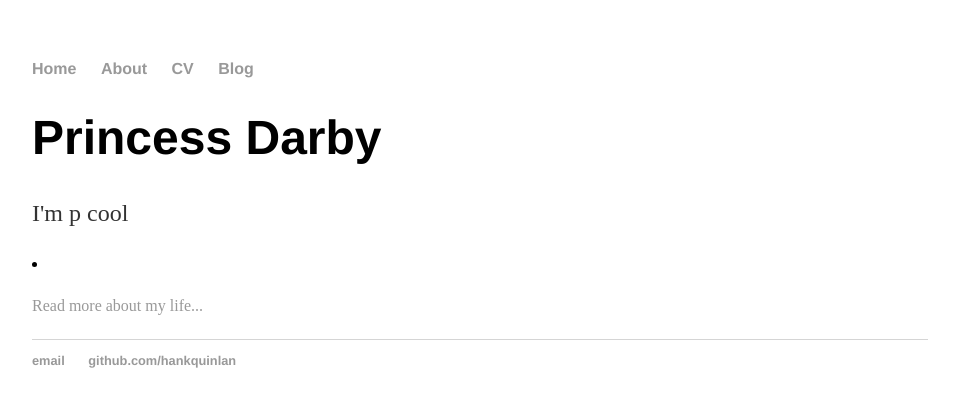
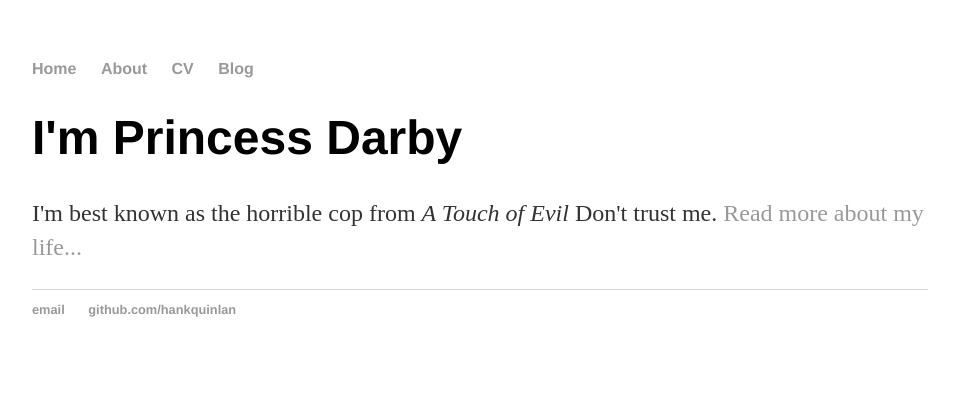
Before and after one commit to dhudnall95/darby, a Jekyll site: the page built from index.html, in a window 1280 px wide. Shown: the top 407 px of the page, without its empty margins (160-1119 px from the left). Built offline with Jekyll 4.4.1, drawn with Linux system fonts in a browser that asks for light colours.

Commit message:
Update index.html

```diff
--- a/index.html
+++ b/index.html
@@ -1,31 +1,8 @@
-<!DOCTYPE html>
-<html>
-	<head>
-		<title>Darby Hudnall</title>
-		<!-- link to main stylesheet -->
-		<link rel="stylesheet" type="text/css" href="/css/main.css">
-	</head>
-	<body>
-		<nav>
-    		<ul>
-        		<li><a href="/">Home</a></li>
-	        	<li><a href="/about">About</a></li>
-        		<li><a href="/cv">CV</a></li>
-        		<li><a href="/blog">Blog</a></li>
-    		</ul>
-		</nav>
-		<div class="container">
-    		<div class="blurb">
-        		<h1>Princess Darby</h1>
-				<p>I'm p cool
-				<li></p><a href="/about">Read more about my life...</a></p>
-    		</div><!-- /.blurb -->
-		</div><!-- /.container -->
-		<footer>
-    		<ul>
-        		<li><a href="mailto:dhudnall@unca.edu">email</a></li>
-        		<li><a href="https://github.com/hankquinlan">github.com/hankquinlan</a></li>
-			</ul>
-		</footer>
-	</body>
-</html>
+---
+layout: default
+title: Darby Hudnall
+---
+<div class="blurb">
+	<h1>I'm Princess Darby</h1>
+	<p>I'm best known as the horrible cop from <em>A Touch of Evil</em> Don't trust me. <a href="/about">Read more about my life...</a></p>
+</div><!-- /.blurb -->
```
